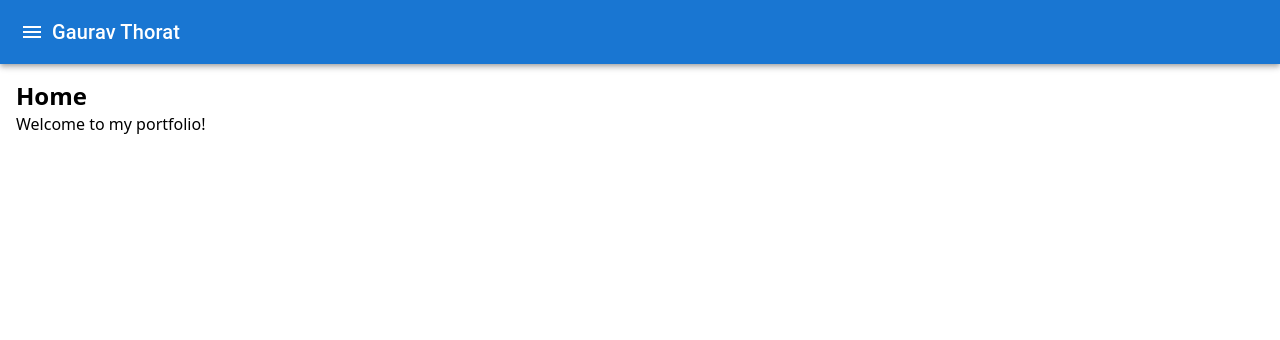
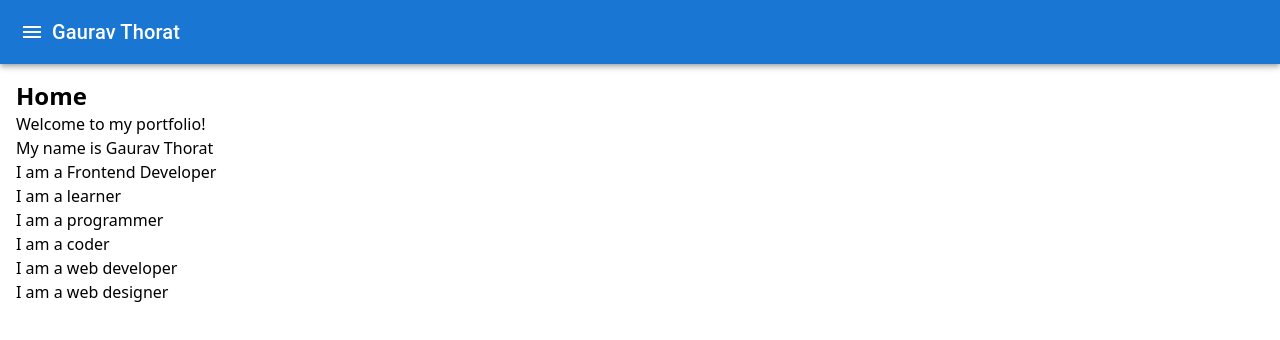
Before and after one commit to gauravthorath/Portfolio, a React (Vite) app: page / in a window 1280 px wide. Shown: the top 340 px of the page. Built offline with nearby package versions, Linux system fonts and the light colour scheme.

Commit message:
updated home page

```diff
--- a/src/pages/Home.tsx
+++ b/src/pages/Home.tsx
@@ -5,6 +5,13 @@ const Home: React.FC = () => {
     <div className="p-4">
       <h1 className="text-2xl font-bold">Home</h1>
       <p>Welcome to my portfolio!</p>
+      <p>My name is Gaurav Thorat</p>
+      <p>I am a Frontend Developer</p>
+      <p>I am a learner</p>
+      <p>I am a programmer</p>
+      <p>I am a coder</p>
+      <p>I am a web developer</p>
+      <p>I am a web designer</p>
     </div>
   );
 };
```
